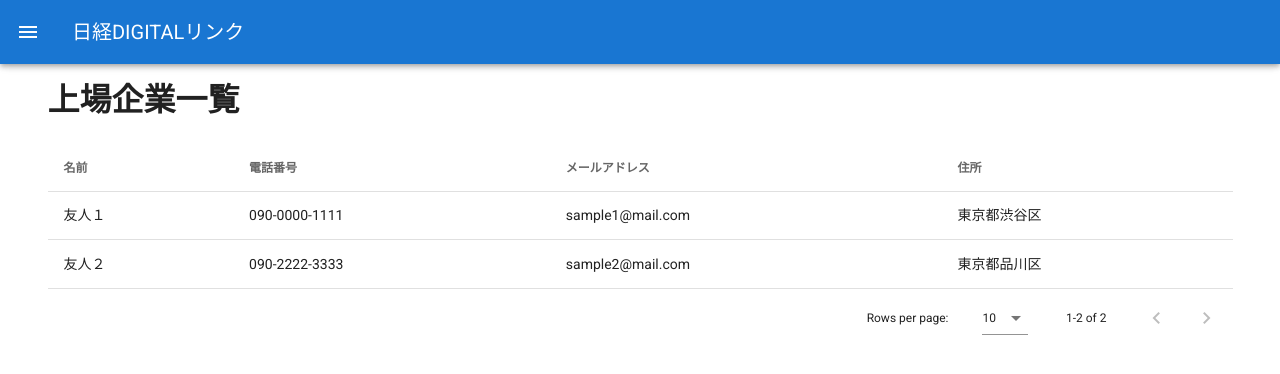
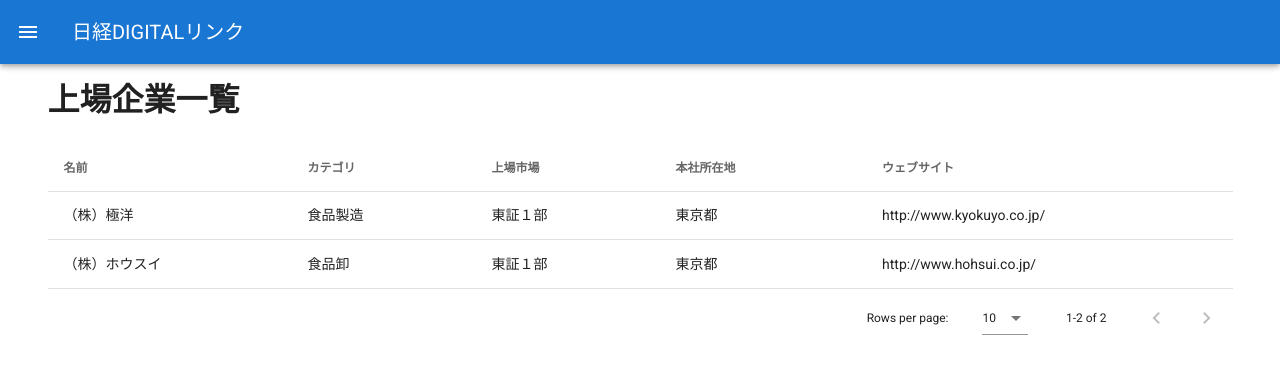
Before and after one commit to sgtao/NikkeiDigital_links, a Vue app: page /companylist in a window 1280 px wide. Shown: the top 374 px of the page. Built offline with nearby package versions, Linux system fonts and the light colour scheme; no server answers.

Commit message:
Update Companylist for load file and show list

```diff
--- a/src/assets/NikkeiDIGITAL_list.json
+++ b/src/assets/NikkeiDIGITAL_list.json
@@ -1,5 +1,5 @@
-{"Companylist": {"total":2,
-  "lists":[
+{"Companylist": {
+  "list":[
     {
       "code": 1301,
       "category": "食品製造",
--- a/src/views/Companylist.vue
+++ b/src/views/Companylist.vue
@@ -6,12 +6,13 @@
       </v-flex>
 
       <v-flex xs12 mt-5 justify-center>
-        <v-data-table :headers='headers' :items='addresses'>
+        <v-data-table :headers='headers' :items='Companylist'>
           <template v-slot:items="props">
-            <td class="text-xs-left">{{ props.item.name }}</td>
-            <td class="text-xs-left">{{ props.item.tel }}</td>
-            <td class="text-xs-left">{{ props.item.email }}</td>
-            <td class="text-xs-left">{{ props.item.address }}</td>
+            <td class="text-xs-left">{{ props.item.seisiki_name }}</td>
+            <td class="text-xs-left">{{ props.item.category }}</td>
+            <td class="text-xs-left">{{ props.item.stock_market }}</td>
+            <td class="text-xs-left">{{ props.item.head_prefecture }}</td>
+            <td class="text-xs-left">{{ props.item.company_url }}</td>
           </template>
         </v-data-table>
       </v-flex>
@@ -20,62 +21,21 @@
 </template>
 
 <script>
-import CompanylistJSON from '../assets/NikkeiDIGITAL_list.json';
+import loadfile from '../assets/NikkeiDIGITAL_list.json';
 export default {
   created () {
-    // Simple GET request using fetch
-    // refer : https://jasonwatmore.com/post/2020/04/30/vue-fetch-http-get-request-examples
-    //
-    // let filepath = "./assets/NikkeiDIGITAL_list.json";
-    // let filepath = "https://1drv.ms/u/s!AuGcuLVRqyitxRdIb2wG96NVIdje?e=FPpGfT";
-    // let filepath = "http://192.168.10.9/webtest/homenet_html/links/study_mock/12_projects/assets/NikkeiDIGITAL_list.json";
-    let filepath = "https://api.npms.io/v2/search?q=vue";
-    // await fetch("https://api.npms.io/v2/search?q=vue")
-    // const headers = { "Content-Type": "application/json" };
-    // fetch(filepath, {headers})
-    fetch(filepath)
-    .then(async response => {
-      const data = await response.json();
-      console.log(CompanylistJSON);
-
-      // check for error response
-      if (!response.ok) {
-        // get error message from body or default to response statusText
-        const error = (data && data.message) || response.statusText;
-        return Promise.reject(error);
-      }
-
-      this.totalList = data.total;
-      console.log(this.totalLists);
-    })
-    .catch(error => {
-      this.errorMessage = error;
-      console.error("There was an error!", error);
-    });
+    // console.dir(loadfile.Companylist);
   },
   data () {
     return {
       headers: [
-        { text: '名前', value: 'name' },
-        { text: '電話番号', value: 'tel' },
-        { text: 'メールアドレス', value: 'email' },
-        { text: '住所', value: 'address' }
+        { text: '名前', value: 'seisiki_name' },
+        { text: 'カテゴリ', value: 'category' },
+        { text: '上場市場', value: 'stock_market' },
+        { text: '本社所在地', value: 'head_prefecture' },
+        { text: 'ウェブサイト', value: 'company_url' }
       ],
-      addresses: [
-        {
-          name: '友人１',
-          tel: '090-0000-1111',
-          email: 'sample1@mail.com',
-          address: '東京都渋谷区'
-        },
-        {
-          name: '友人２',
-          tel: '090-2222-3333',
-          email: 'sample2@mail.com',
-          address: '東京都品川区'
-        }
-      ],
-      Companylist: CompanylistJSON
+      Companylist: loadfile.Companylist.list
     }
   }
 }
```
